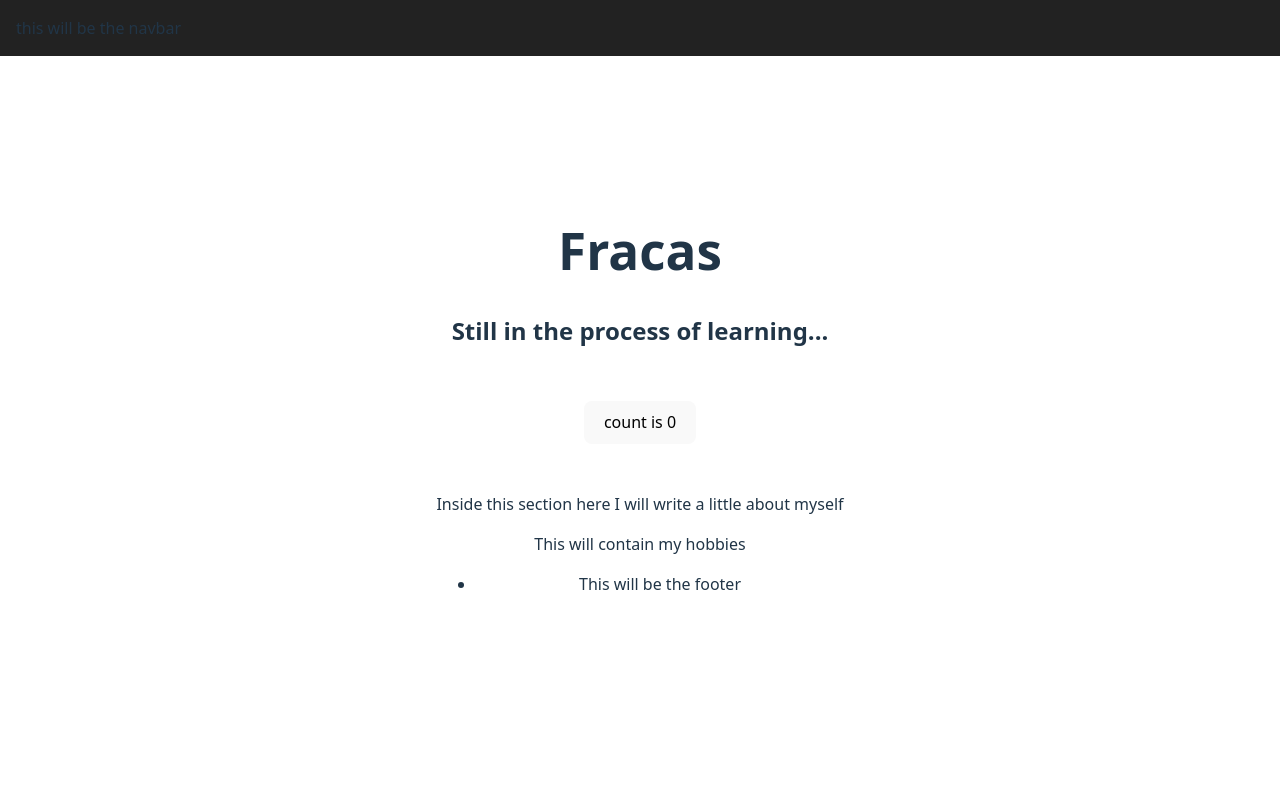
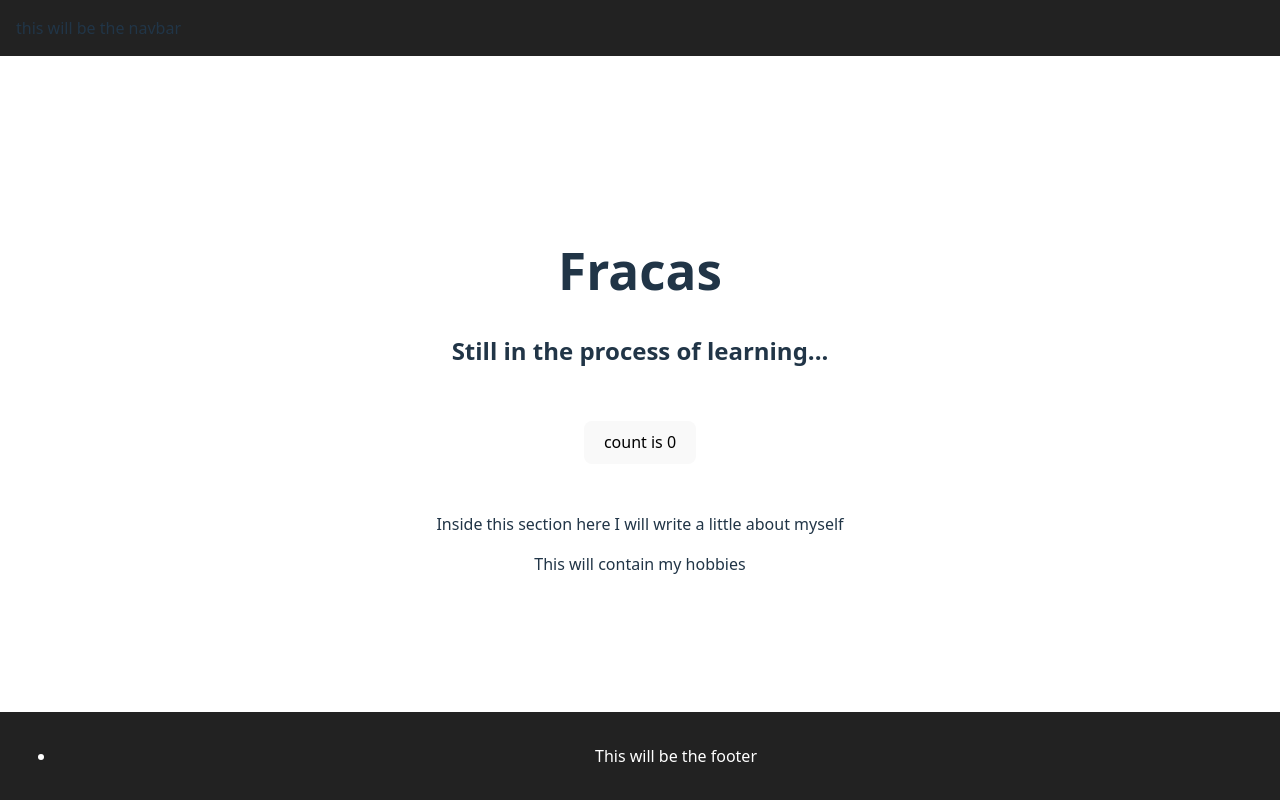
Before and after one commit to Fr4cas/fracas-app, a React (Vite) app: page / in a window 1280 px wide. Built offline with nearby package versions, Linux system fonts and the light colour scheme.

Commit message:
style: fix navbar position to bottom

```diff
--- a/src/components/Footer.jsx
+++ b/src/components/Footer.jsx
@@ -1,9 +1,14 @@
+import '../styles/Footer.css'
+
 function Footer() {
     return (
         <>
+        <footer className="footer">
             <ul>
                 <li>This will be the footer</li>
             </ul>
+        </footer>
+
         </>
     )
 }
--- /dev/null
+++ b/src/styles/Footer.css
@@ -0,0 +1,11 @@
+.footer {
+  position: fixed;
+  bottom: 0;
+  left: 0;
+  width: 100%;
+  background-color: #222;
+  color: white;
+  text-align: center;
+  padding: 1rem;
+  z-index: 1000;
+}
```
